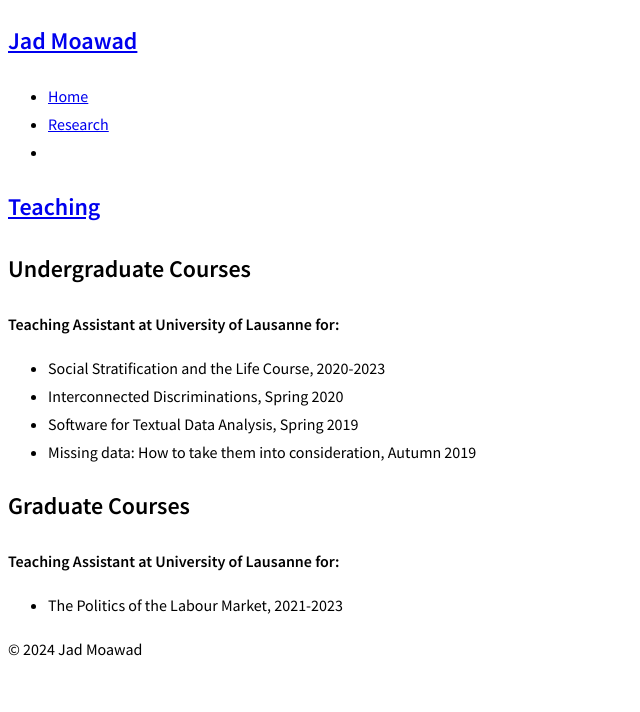
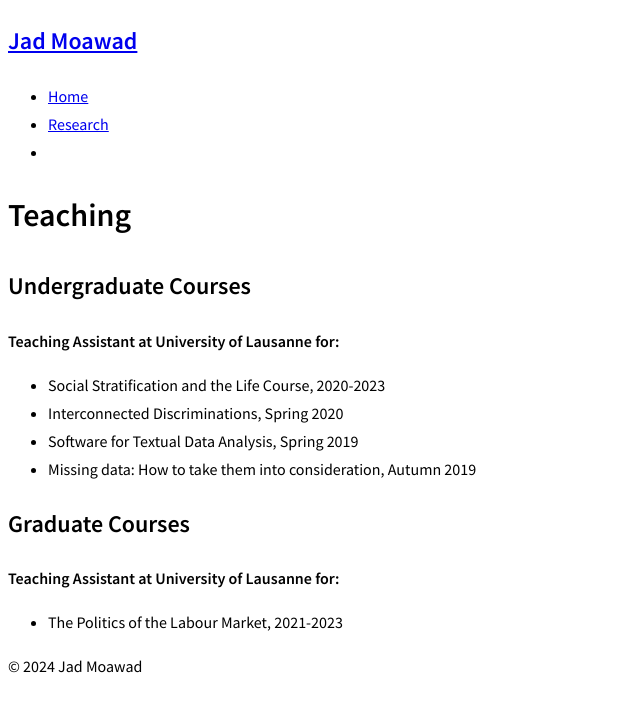
Before and after one commit to jad-moawad/jadmoawad.github.io, a Jekyll site: the page built from Teaching.md, in a window 1280 px wide. Shown: the top 712 px of the page, without its empty margins (0-640 px from the left). Built offline with Jekyll 4.4.1, drawn with Linux system fonts in a browser that asks for light colours.

Commit message:
Update page.html

```diff
--- a/_layouts/page.html
+++ b/_layouts/page.html
@@ -1,7 +1,11 @@
 ---
 layout: default
 ---
-<article>
-  <header><h1><a href="{{ page.url | relative_url }}">{{ page.title }}</a></h1></header>
+
+<div class="page">
+  {% if page.title %}
+    <h1 class="page-title">{{ page.title }}</h1>
+  {% endif %}
+
   {{ content }}
-</article>
+</div>
```
